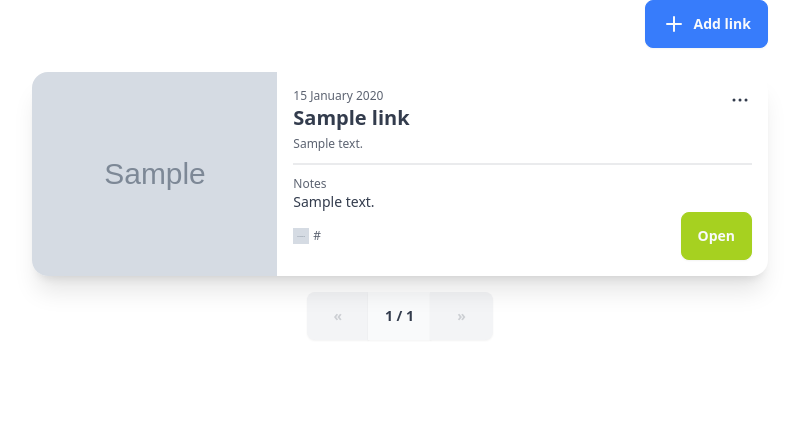
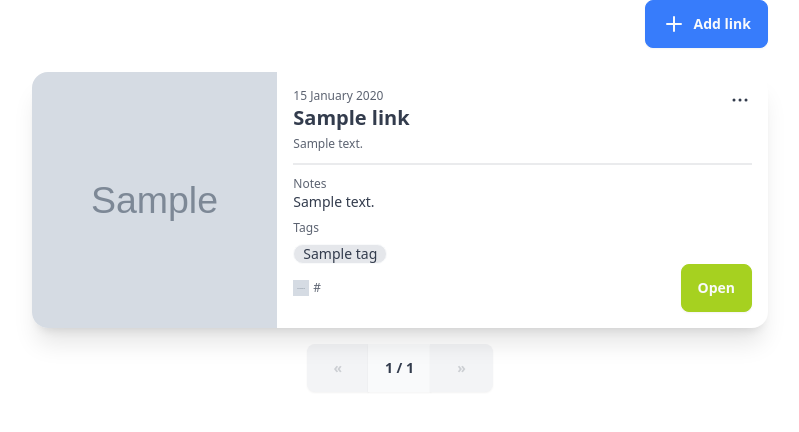
Before and after one commit to danielnieto/linktrove, a Django app: template linktrove/links/templates/links/link_list.html in a window 1280 px wide. Shown: the part 64-496 px from the top of the page, without its empty margins (240-1039 px from the left). Run offline with Django 5.2, Linux system fonts and the light colour scheme; the template is opened without the code that fills it: most values are stand-ins (such as "Sample title", 1, 10 or a date in 2020); grey boxes marked "Sample" are stand-in pictures; style sheets or scripts are compiled from the project's sources.

Commit message:
display tags

```diff
--- a/linktrove/links/templates/links/partials/_link_detail.html
+++ b/linktrove/links/templates/links/partials/_link_detail.html
@@ -2,6 +2,14 @@
 {% block editable %}
     <h3 class="prose text-xs">Notes</h3>
     <p class="first-letter:uppercase">{{ link.notes|default:'--' }}</p>
+    <h3 class="prose text-xs my-2">Tags</h3>
+    <div class="flex flex-wrap gap-1">
+        {% for tag in link.tags.all %}
+            <div class="badge bg-gray-200 link no-underline">
+                <span class="first-letter:uppercase">{{ tag.name }}</span>
+            </div>
+        {% endfor %}
+    </div>
 {% endblock editable %}
 {% block buttons %}
     <a href="{{ link.url }}" target="_blank">
```
